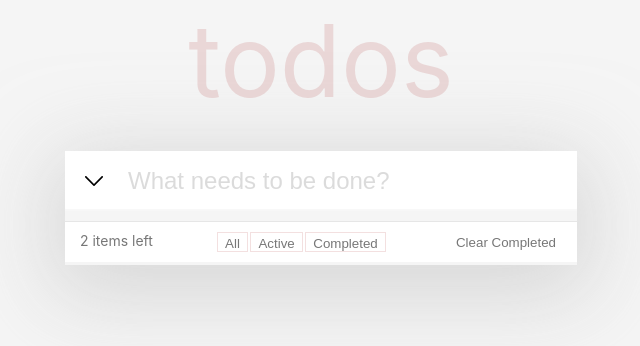
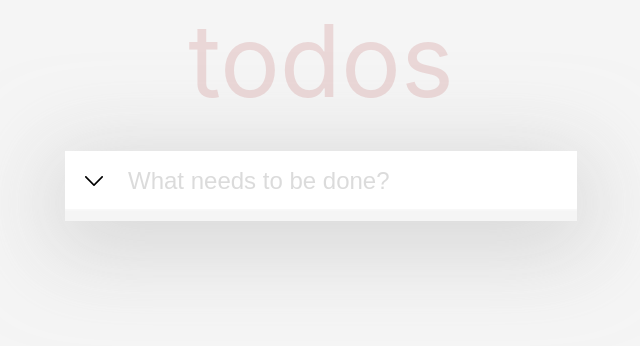
Before and after one commit to vkalamarska/react-todo-list, a React (Vite) app: page / in a window 1280 px wide. Shown: the top 346 px of the page, without its empty margins (319-959 px from the left). Built offline with nearby package versions, Linux system fonts and the light colour scheme.

Commit message:
Footer Improvement

```diff
--- a/src/components/TodoExplorer.tsx
+++ b/src/components/TodoExplorer.tsx
@@ -173,7 +173,9 @@ const TodoExplorer = () => {
             </LabelContainer>
           ))}
       </List>
-      <Footer filter={filter} setFilter={setFilter}></Footer>
+      {todoItems.length > 0 && (
+        <Footer filter={filter} setFilter={setFilter}></Footer>
+      )}
     </TodoContainer>
   );
 };
```
Also changed, not shown: src/components/Footer.tsx (+11 -1 lines).
